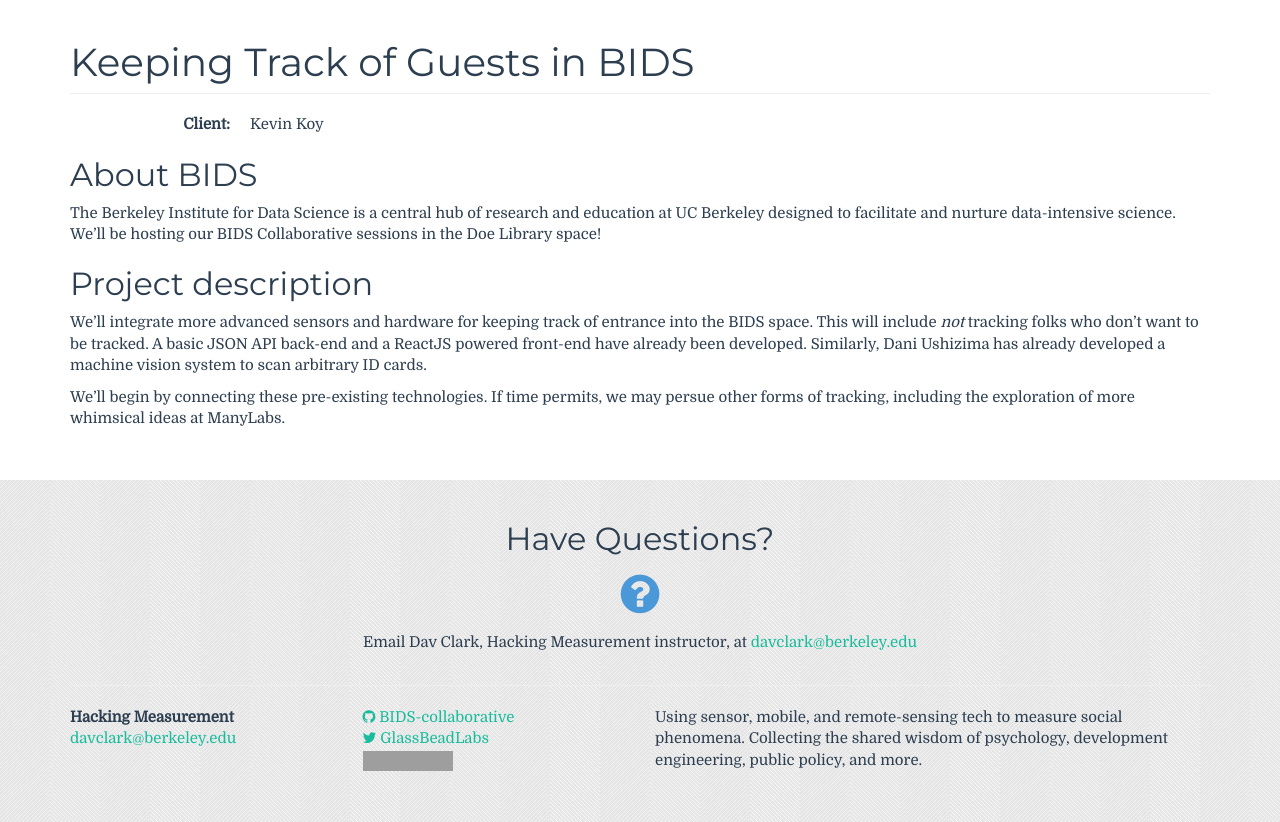
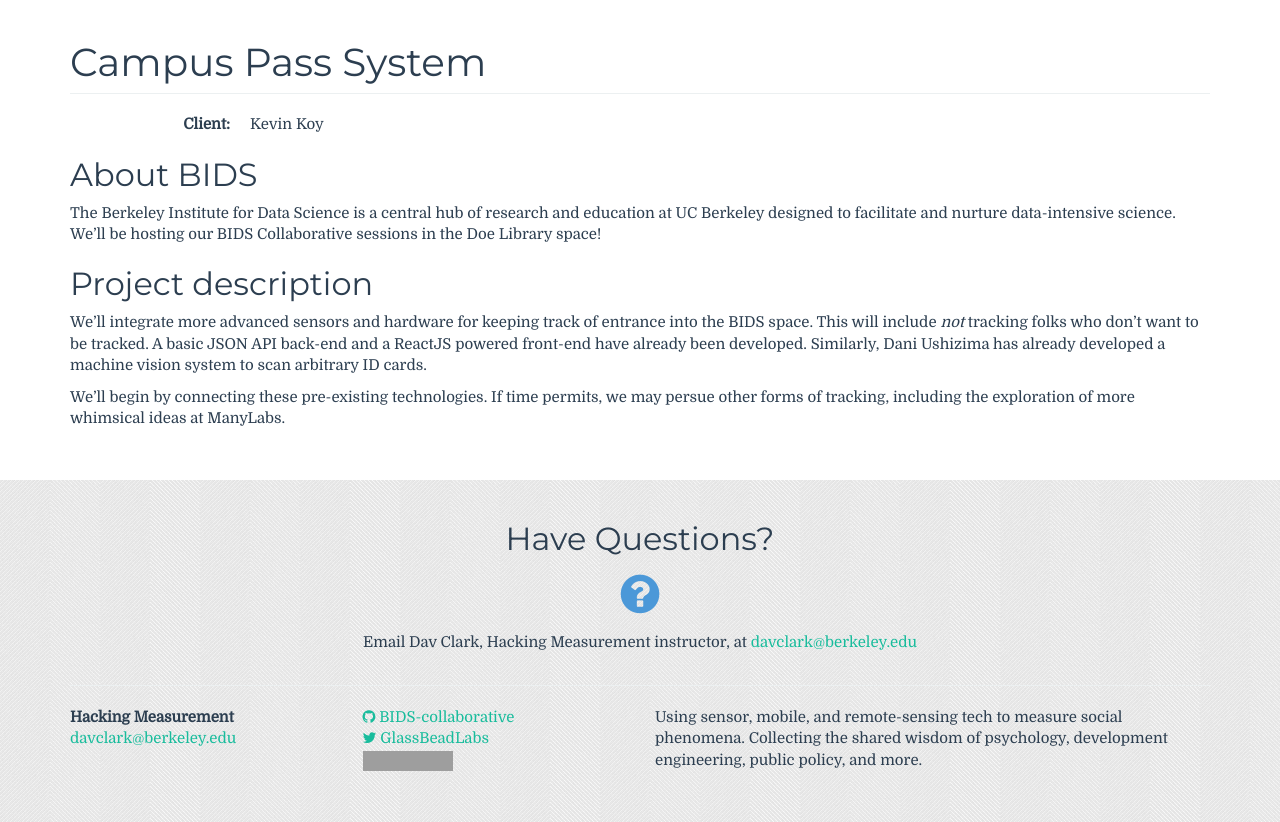
Before and after one commit to BIDS-collaborative/hackingmeasurement.github.io, a Jekyll site: the page built from projects/BIDS-guests.md, in a window 1280 px wide and 1204 px high. Shown: the part 382-1204 px from the top of the window. Built offline with Jekyll 4.4.1, drawn with Linux system fonts in a browser that asks for light colours; grey boxes are pictures that could not be loaded.

Commit message:
Update BIDS-guests.md
Making more broader in terms of focus can make it more attractive.

```diff
--- a/projects/BIDS-guests.md
+++ b/projects/BIDS-guests.md
@@ -1,5 +1,5 @@
 ---
-title: Keeping Track of Guests in BIDS
+title: Campus Pass System
 client: Kevin Koy
 mentor:
 team:
```
